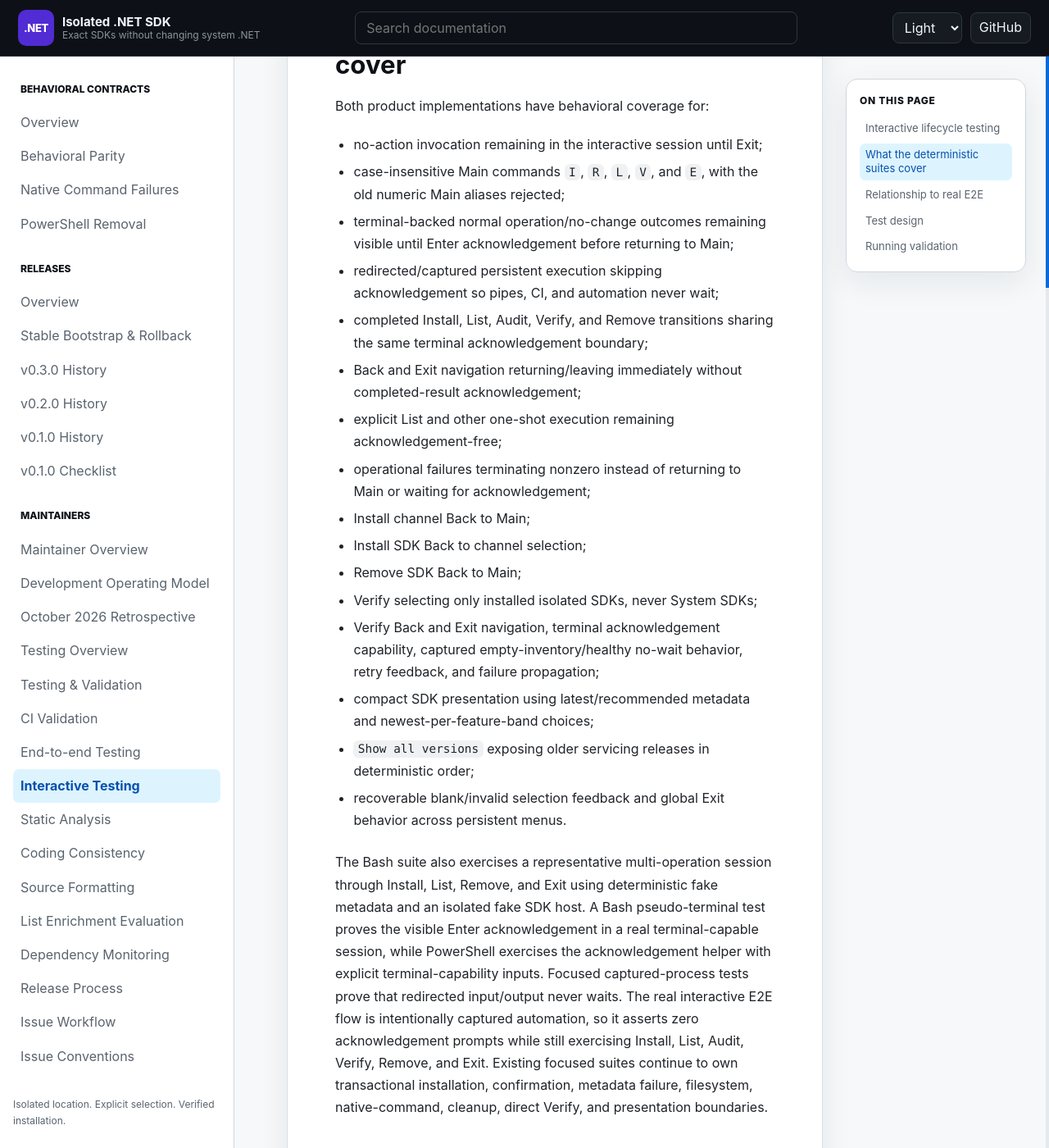
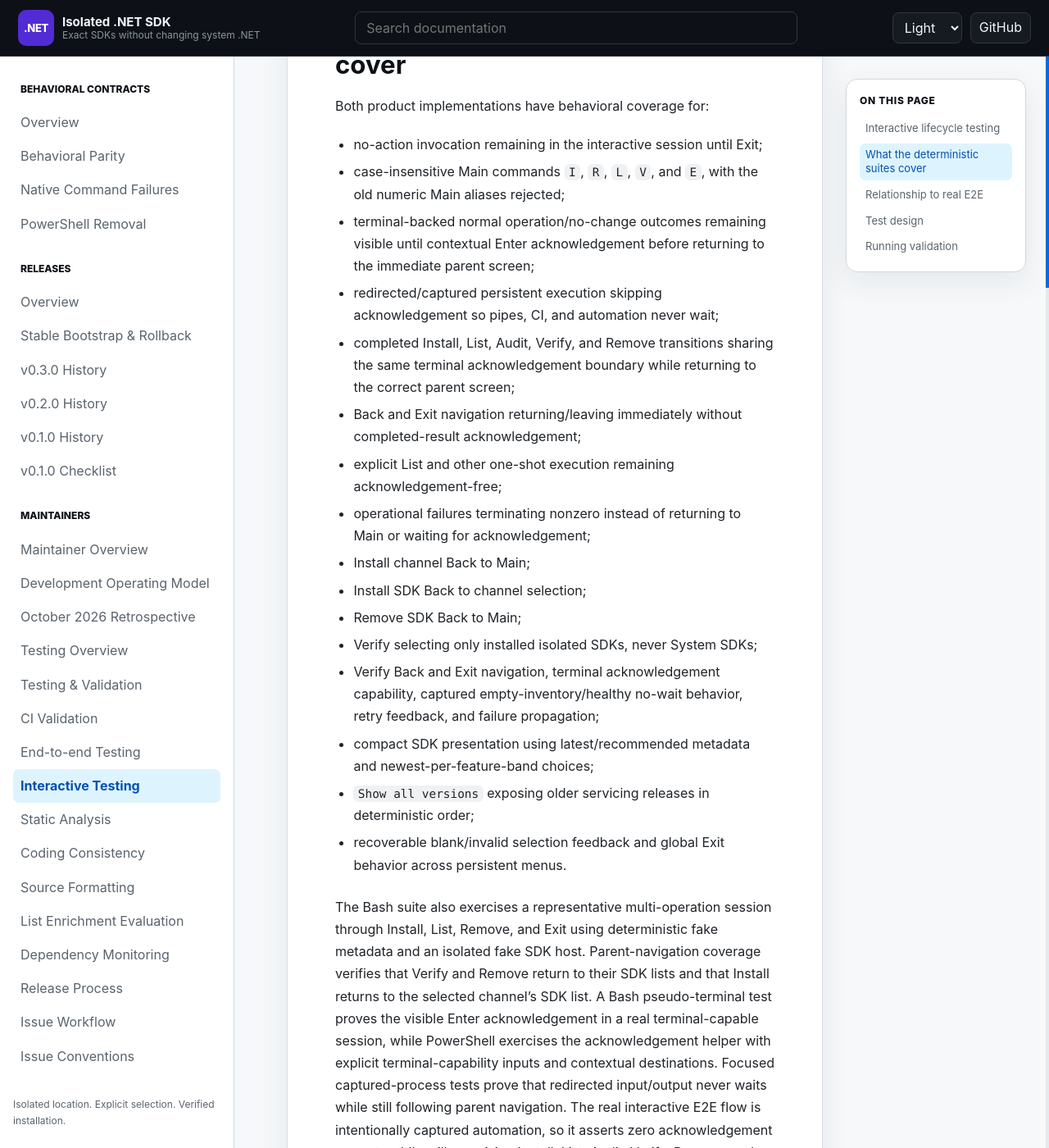
Before and after one commit to infoconex/isolated-dotnet-sdk, a Jekyll site: the page built from docs/maintainers/testing/interactive-testing.md, in a window 1280 px wide and 1400 px high, scrolled down 495 px. Shown: the whole window at 82% size. Built offline with Jekyll 4.4.1, drawn with Linux system fonts in a browser that asks for light colours; our own code applies the rules of GitHub Pages for plain Markdown files; some of the changed text lies outside the part shown.

Commit message:
docs: cover parent-navigation validation

```diff
--- a/docs/maintainers/testing/interactive-testing.md
+++ b/docs/maintainers/testing/interactive-testing.md
@@ -8,9 +8,9 @@ Both product implementations have behavioral coverage for:
 
 - no-action invocation remaining in the interactive session until Exit;
 - case-insensitive Main commands `I`, `R`, `L`, `V`, and `E`, with the old numeric Main aliases rejected;
-- terminal-backed normal operation/no-change outcomes remaining visible until Enter acknowledgement before returning to Main;
+- terminal-backed normal operation/no-change outcomes remaining visible until contextual Enter acknowledgement before returning to the immediate parent screen;
 - redirected/captured persistent execution skipping acknowledgement so pipes, CI, and automation never wait;
-- completed Install, List, Audit, Verify, and Remove transitions sharing the same terminal acknowledgement boundary;
+- completed Install, List, Audit, Verify, and Remove transitions sharing the same terminal acknowledgement boundary while returning to the correct parent screen;
 - Back and Exit navigation returning/leaving immediately without completed-result acknowledgement;
 - explicit List and other one-shot execution remaining acknowledgement-free;
 - operational failures terminating nonzero instead of returning to Main or waiting for acknowledgement;
@@ -23,7 +23,7 @@ Both product implementations have behavioral coverage for:
 - `Show all versions` exposing older servicing releases in deterministic order;
 - recoverable blank/invalid selection feedback and global Exit behavior across persistent menus.
 
-The Bash suite also exercises a representative multi-operation session through Install, List, Remove, and Exit using deterministic fake metadata and an isolated fake SDK host. A Bash pseudo-terminal test proves the visible Enter acknowledgement in a real terminal-capable session, while PowerShell exercises the acknowledgement helper with explicit terminal-capability inputs. Focused captured-process tests prove that redirected input/output never waits. The real interactive E2E flow is intentionally captured automation, so it asserts zero acknowledgement prompts while still exercising Install, List, Audit, Verify, Remove, and Exit. Existing focused suites continue to own transactional installation, confirmation, metadata failure, filesystem, native-command, cleanup, direct Verify, and presentation boundaries.
+The Bash suite also exercises a representative multi-operation session through Install, List, Remove, and Exit using deterministic fake metadata and an isolated fake SDK host. Parent-navigation coverage verifies that Verify and Remove return to their SDK lists and that Install returns to the selected channel's SDK list. A Bash pseudo-terminal test proves the visible Enter acknowledgement in a real terminal-capable session, while PowerShell exercises the acknowledgement helper with explicit terminal-capability inputs and contextual destinations. Focused captured-process tests prove that redirected input/output never waits while still following parent navigation. The real interactive E2E flow is intentionally captured automation, so it asserts zero acknowledgement prompts while still exercising Install, List, Audit, Verify, Remove, and Exit. Existing focused suites continue to own transactional installation, confirmation, metadata failure, filesystem, native-command, cleanup, direct Verify, and presentation boundaries.
 
 ## Relationship to real E2E
 
```
